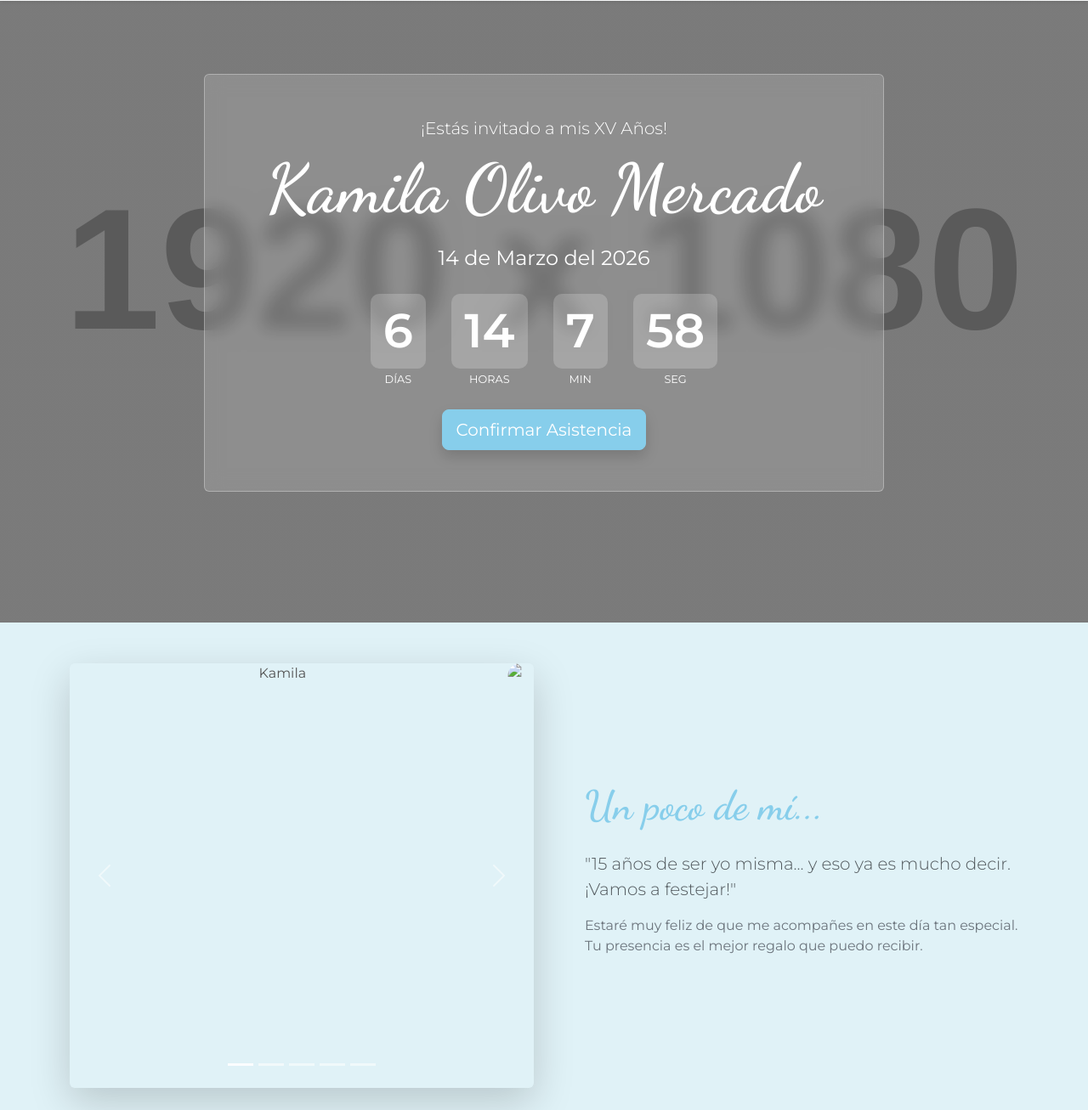
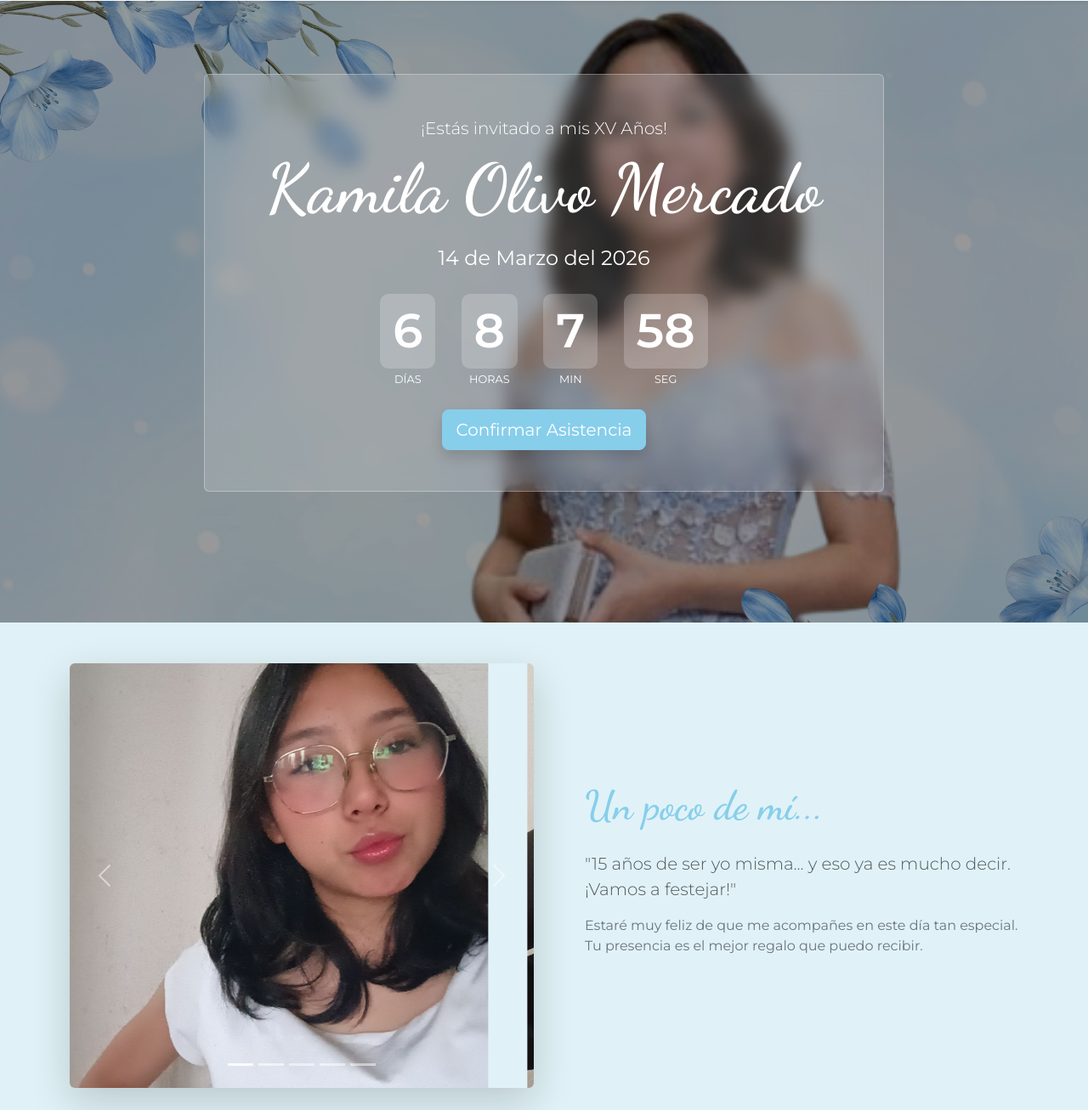
Before and after one commit to laikansilver/invitacion-kami, a website: page index.html in a window 1280 px wide. Shown: the part 67-1374 px from the top of the page at 85% size. Drawn offline with nearby package versions, Linux system fonts and the light colour scheme; placeholder pictures from the web are drawn by us.

Commit message:
actualizasion visual

```diff
--- a/css/styles.css
+++ b/css/styles.css
@@ -76,7 +76,7 @@ body {
 /* Hero Section */
 .hero-section {
     height: 100vh;
-    background: linear-gradient(rgba(0, 0, 0, 0.4), rgba(0, 0, 0, 0.4)), url('https://placehold.co/1920x1080/87CEEB/FFFFFF?text=Fondo+Hero+XV+Años');
+    background: linear-gradient(rgba(0, 0, 0, 0.4), rgba(0, 0, 0, 0.4)), url('../images/portada.png');
     background-size: cover;
     background-position: center;
     position: relative;
@@ -91,6 +91,11 @@ body {
     border-radius: 20px;
     padding: 3rem;
     max-width: 800px;
+}
+
+/* Rotación de imágenes */
+.rotate-left {
+    transform: rotate(-90deg);
 }
 
 /* Countdown */
--- a/js/script.js
+++ b/js/script.js
@@ -2,7 +2,7 @@
 
 document.addEventListener('DOMContentLoaded', () => {
     // 1. Cuenta Regresiva
-    const fechaEvento = new Date('March 14, 2026 19:00:00').getTime();
+    const fechaEvento = new Date('March 14, 2026 13:00:00').getTime();
 
     const countdownInterval = setInterval(() => {
         const ahora = new Date().getTime();
```
Also changed, not shown: images/Kamila1.jpeg (added), images/kamila2.jpeg (added), images/kamila3.jpeg (added), images/kamila4.jpeg (added), images/kamila5.jpeg (added), images/portada.png (added).
